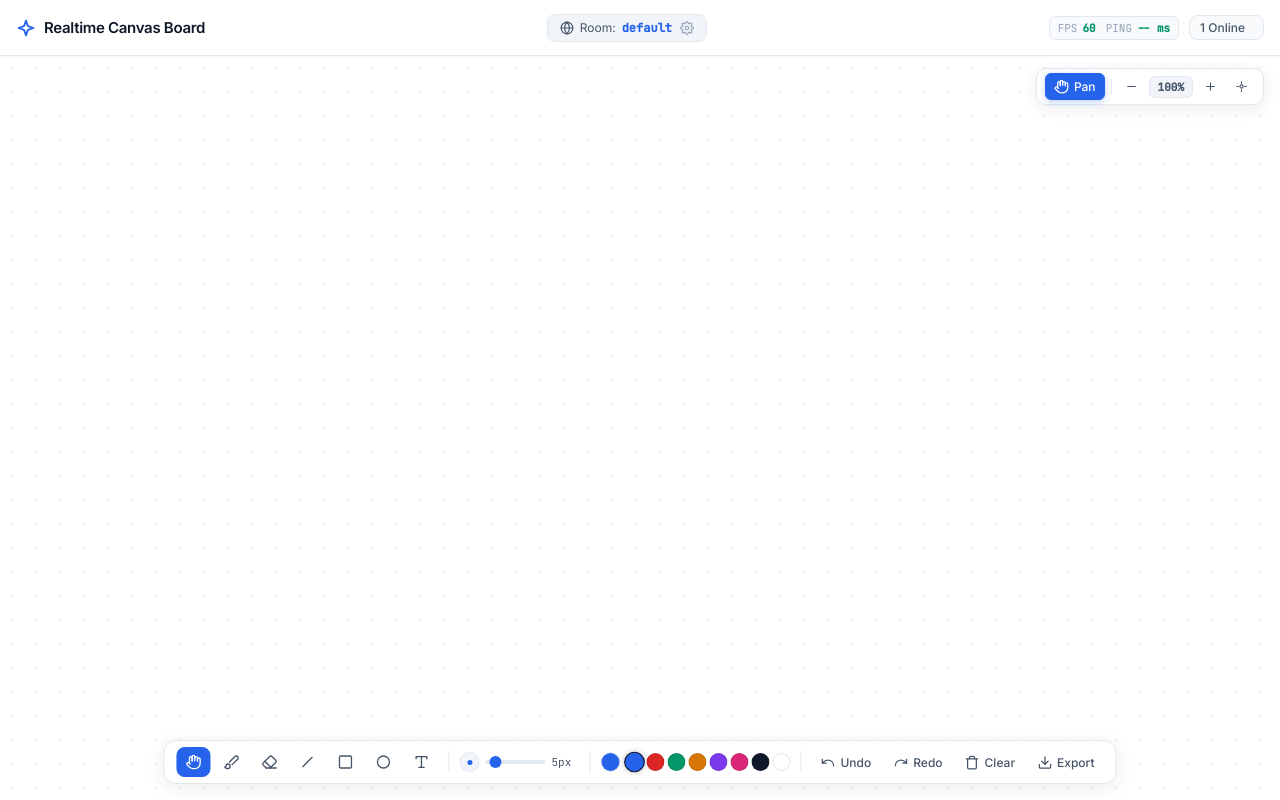
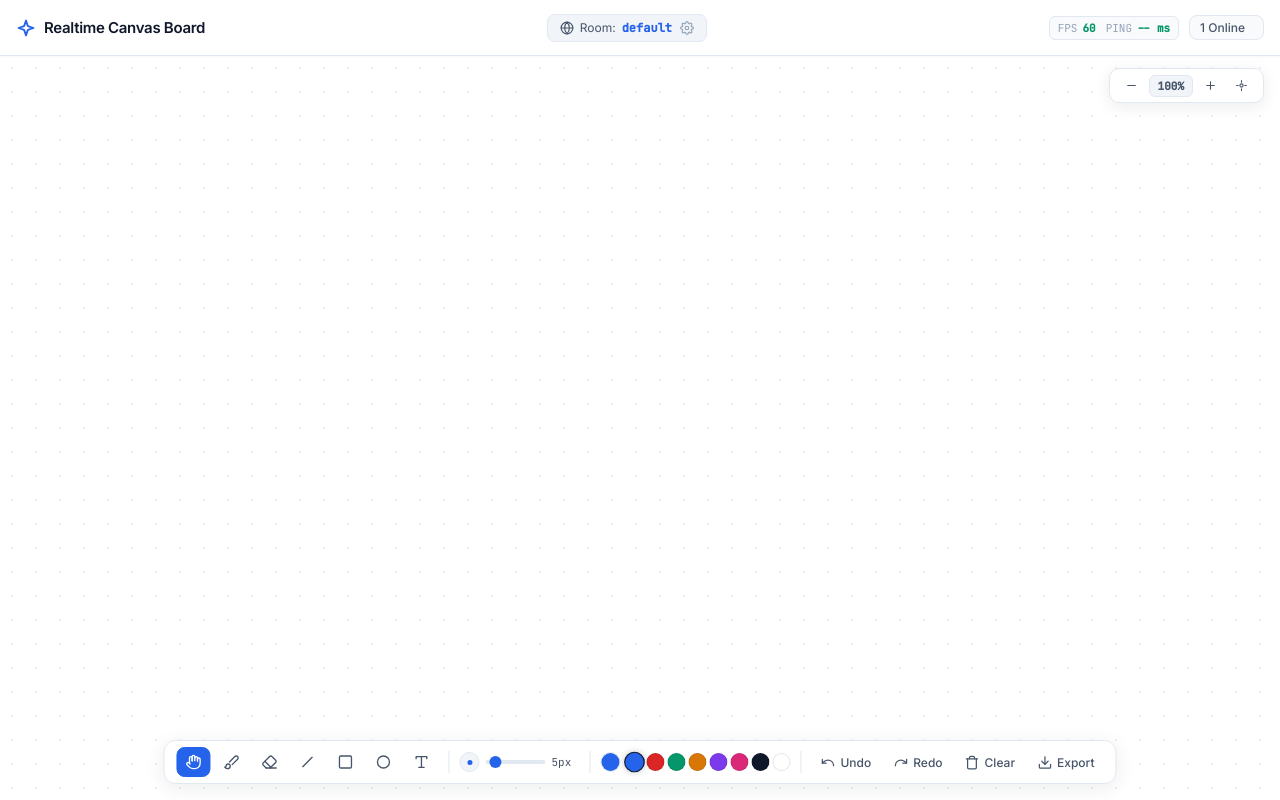
Before and after one commit to vijay-ps/Real-Time-Collaborative-Drawing-Canvas, a website: page client/index.html in a window 1280 px wide. Drawn offline with Linux system fonts and the light colour scheme.

Commit message:
style: remove pan cursor button from top-right zoom widget

```diff
--- a/client/index.html
+++ b/client/index.html
@@ -62,13 +62,8 @@
       <canvas id="preview-canvas" class="canvas-layer"></canvas>
       <canvas id="cursor-canvas" class="canvas-layer"></canvas>
 
-      <!-- Fixed Top-Right Pan & Zoom Floating Widget -->
+      <!-- Fixed Top-Right Zoom Floating Widget -->
       <div class="pan-zoom-widget" id="pan-zoom-widget">
-        <button class="widget-btn active" id="fixed-pan-btn" title="Pan / Move Canvas (Cursor Tool)">
-          <svg width="15" height="15" viewBox="0 0 24 24" fill="none" stroke="currentColor" stroke-width="2" stroke-linecap="round" stroke-linejoin="round"><path d="M18 11V6a2 2 0 0 0-2-2v0a2 2 0 0 0-2 2v0"/><path d="M14 10V4a2 2 0 0 0-2-2v0a2 2 0 0 0-2 2v6"/><path d="M10 10.5V6a2 2 0 0 0-2-2v0a2 2 0 0 0-2 2v8"/><path d="M18 8a2 2 0 1 1 4 0v6a8 8 0 0 1-8 8h-2c-2.8 0-4.5-.86-5.99-2.34l-3.6-3.6a2 2 0 0 1 2.83-2.82L7 15"/></svg>
-          <span class="widget-label">Pan</span>
-        </button>
-        <div class="widget-divider"></div>
         <button class="widget-btn icon-only" id="btn-zoom-out" title="Zoom Out (-)">
           <svg width="13" height="13" viewBox="0 0 24 24" fill="none" stroke="currentColor" stroke-width="2" stroke-linecap="round" stroke-linejoin="round"><line x1="5" y1="12" x2="19" y2="12"/></svg>
         </button>
```
